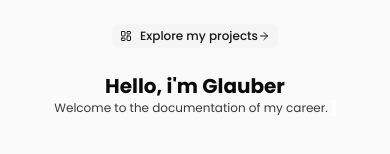
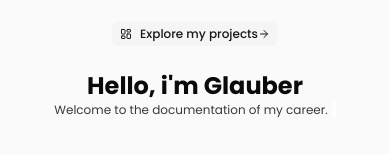
Before and after one commit to glauber2k2/Glauber_Documentation, a Next.js app: page /en in a window 390 px wide. Shown: the part 357-511 px from the top of the page. Built offline with nearby package versions, Linux system fonts and the light colour scheme.

Commit message:
aumentado font title home mobile

```diff
--- a/src/app/[locale]/page.tsx
+++ b/src/app/[locale]/page.tsx
@@ -19,7 +19,7 @@
           <LuArrowRight />
         </Button>
       </IntlLink>
-      <h1 className="text-xl sm:text-3xl lg:text-6xl font-bold">
+      <h1 className="text-2xl sm:text-3xl lg:text-6xl font-bold">
         {home('title')}
       </h1>
       <div>
```
